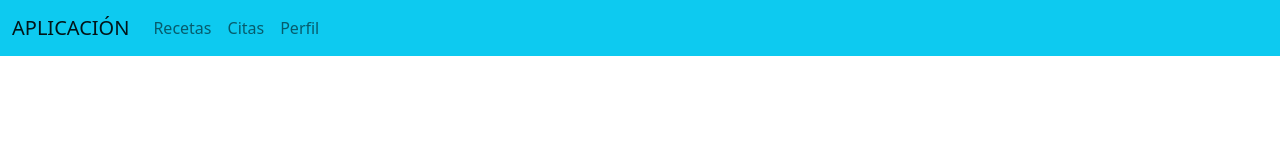
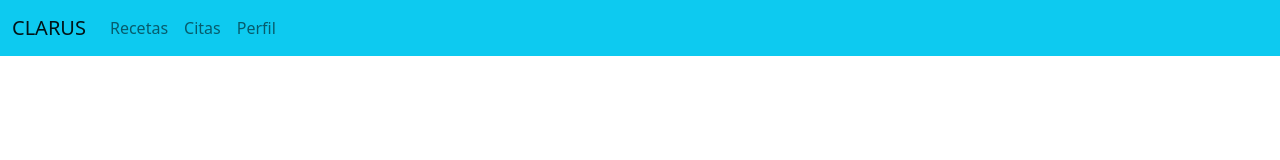
Before and after one commit to JELIX062/Clarus, a Vue app in the folder frontend/: page / in a window 1280 px wide. Shown: the top 160 px of the page. Built offline with nearby package versions, Linux system fonts and the light colour scheme.

Commit message:
cambie en menuVue aplicacion por clarus

```diff
--- a/frontend/src/modulos/principal/vistas/menuVue.vue
+++ b/frontend/src/modulos/principal/vistas/menuVue.vue
@@ -1,7 +1,7 @@
 <template>
     <nav class="navbar navbar-expand-lg navbar-light bg-info">
         <div class="container-fluid">
-            <a class="navbar-brand" href="#">APLICACIÓN</a>
+            <a class="navbar-brand" href="#">CLARUS</a>
             <button class="navbar-toggler" type="button" data-bs-toggle="collapse" data-bs-target="#navbarNavAltMarkup" aria-controls="navbarNavAltMarkup" aria-expanded="false" aria-label="Toggle navigation">
             <span class="navbar-toggler-icon"></span>
             </button>
```
